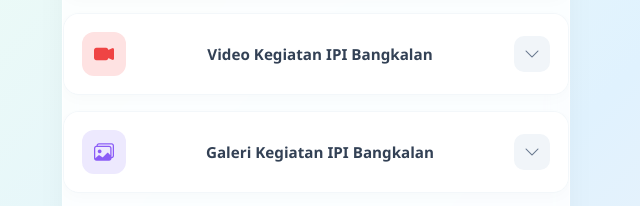
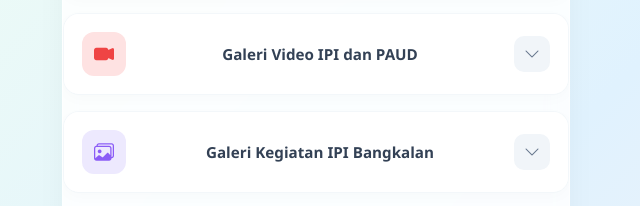
Before and after one commit to modanif/pendidikan, a website: page index.html in a window 1280 px wide. Shown: the part 814-1020 px from the top of the page, 324-964 px from the left. Drawn offline with nearby package versions, Linux system fonts and the light colour scheme.

Commit message:
Deskripsi perubahan

```diff
--- a/index.html
+++ b/index.html
@@ -1125,7 +1125,7 @@
         </div>
 
         <div class="button-text">
-            Video Kegiatan IPI Bangkalan
+            Galeri Video IPI dan PAUD
         </div>
 
         <div class="button-arrow-box">
```
